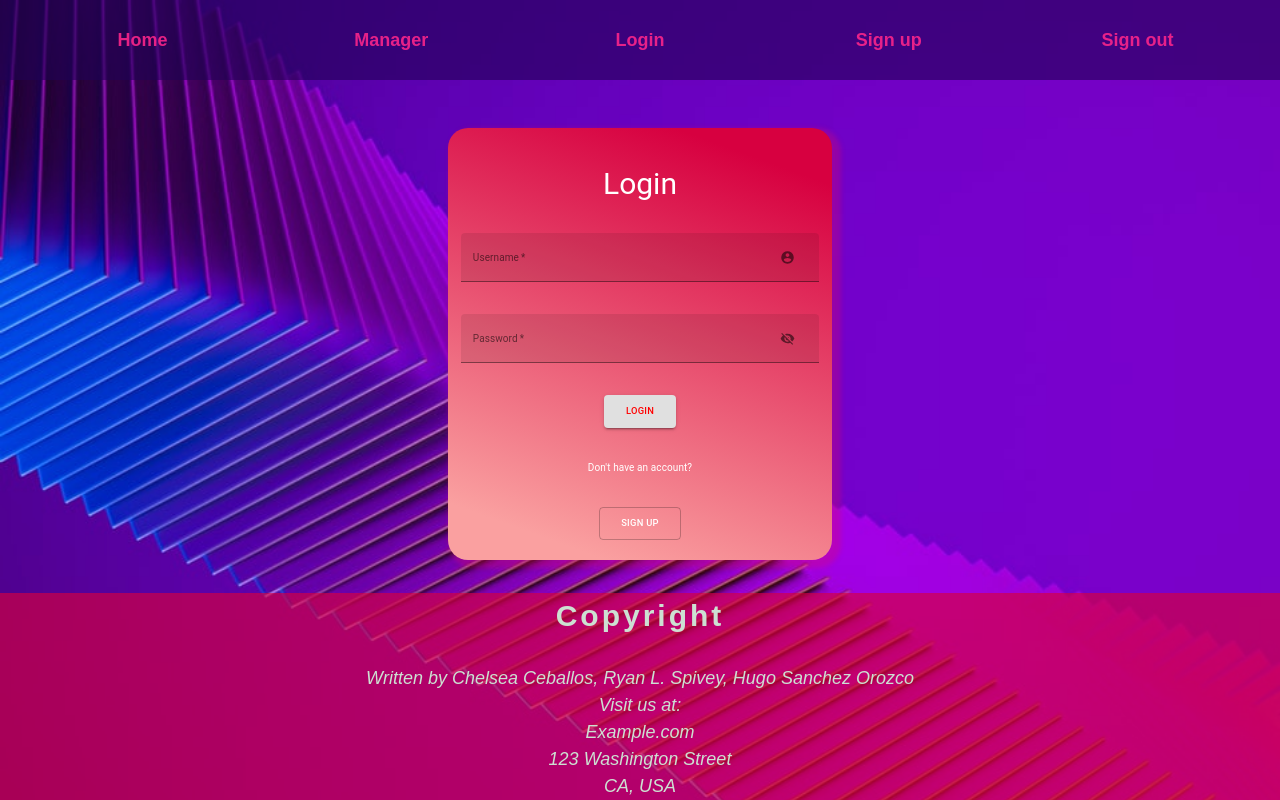
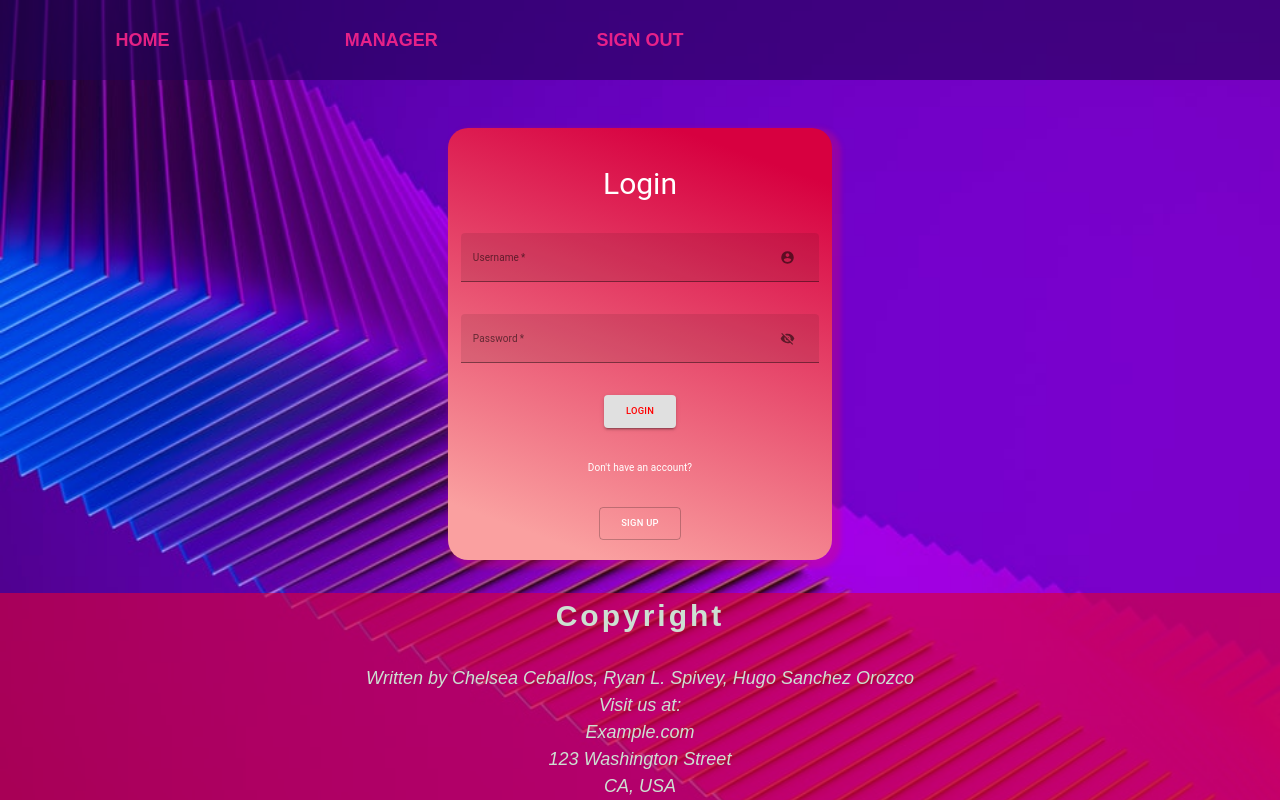
Before and after one commit to Pintereach-03/Frontend, a React (Create React App) app: page /login in a window 1280 px wide. Built offline with nearby package versions, Linux system fonts and the light colour scheme; sample sign-in values are in the browser's storage.

Commit message:
navbar links hide based on login status

```diff
--- a/src/App.js
+++ b/src/App.js
@@ -1,8 +1,7 @@
 import React, { Fragment, useEffect, useState } from "react";
 // import "./styles.css";
 import "./Styles/HomeStyles.css";
-import { Route, Switch, Link } from "react-router-dom";
-// import { connect } from "react-redux";
+import { Route, Switch } from "react-router-dom";
 
 // IMPORT COMPONENTS
 import Navbar from './components/Navbar';
@@ -12,17 +11,28 @@ import PrivateRoute from "./components/Authentication/PrivateRoute";
 import Home from "./components/Home";
 
 function App(props) {
+  const [isLogin, setIsLogin] = useState();
 
+  const checkForToken = () => {
+    if(window.localStorage.getItem("token"))
+      setIsLogin(true);
+    else
+      setIsLogin(false);
+  }
+
+  useEffect(() => {
+    checkForToken();
+  }, []);
 
   return (
     <Fragment>
 
-      <Navbar />
+      <Navbar isLogin={isLogin} checkForToken={checkForToken} />
 
       <Switch>
-        <Route exact path="/register" component={SignUpForm} />
-        <Route exact path="/login" component={LoginForm} />
-        <Route exact path="/manager" component={PrivateRoute} />
+        <Route exact path="/register" render={() => <SignUpForm />} />
+        <Route exact path="/login" onClick={checkForToken} render={() => <LoginForm checkForToken={checkForToken}/>} />
+        <Route exact path="/manager" render={() => <PrivateRoute />} />
         <Route exact path="/" component={Home} />
       </Switch>
 
--- a/src/Styles/HomeStyles.css
+++ b/src/Styles/HomeStyles.css
@@ -85,7 +85,7 @@
   }
 
   .add-article-btn button {
-    margin: 10px;
+    margin: 50px;
     color: #fff;
     background-color: rgba(115, 115, 211, 0.515);
     width: 45%;
--- a/src/components/LoginForm.js
+++ b/src/components/LoginForm.js
@@ -25,10 +25,14 @@ const initialHelperText = {
   password: ""
 };
 
-const LoginForm = () => {
+const LoginForm = (props) => {
   const { push } = useHistory();
 
   const classes = useStyles();
+
+  //get props
+  const { checkForToken } = props;
+
   //set state
   const [showPassword, setShowPassword] = useState(false);
   const [credentials, setCredentials] = useState(initialCredentials);
@@ -38,6 +42,7 @@ const LoginForm = () => {
     axios.post('https://pintereach-03.herokuapp.com/api/auth/login', credentials)
     .then(res=>{
       localStorage.setItem("token", res.data.token);
+      checkForToken();
       push('/manager');
     })
     .catch(err=>{
--- a/src/components/Navbar.js
+++ b/src/components/Navbar.js
@@ -1,21 +1,24 @@
-import React, { useState, useEffect } from 'react';
+import React from 'react';
 import { Link } from "react-router-dom";
 
-const Navbar = () => {
+const Navbar = (props) => {
+    const { isLogin, checkForToken } = props;
 
     const logoutFunc = ()=> {
-      window.localStorage.removeItem("token");
+        window.localStorage.removeItem("token");
+        checkForToken();
     };
 
     return(
         <header>
             <div className="menu">
-                <Link to="/">Home</Link>
-                <Link to="/manager">Manager</Link>
+                <Link to="/">HOME</Link>
                 {/* <Link to="/community">Community</Link> */}
-                <Link to="/login">Login</Link>
-                <Link to="/register">Sign up</Link>
-                <Link to="/login" onClick={logoutFunc}>Sign out</Link>
+                { isLogin ?  <Link to="/manager">MANAGER</Link> : null }
+                { !isLogin ? <Link to="/login">LOGIN</Link> : null }
+                { !isLogin ? <Link to="/register">SIGN UP</Link> : null }
+                { isLogin ?  <Link to="/home" onClick={logoutFunc}>SIGN OUT</Link> : null }
+
             </div>
         </header>
     );
```
